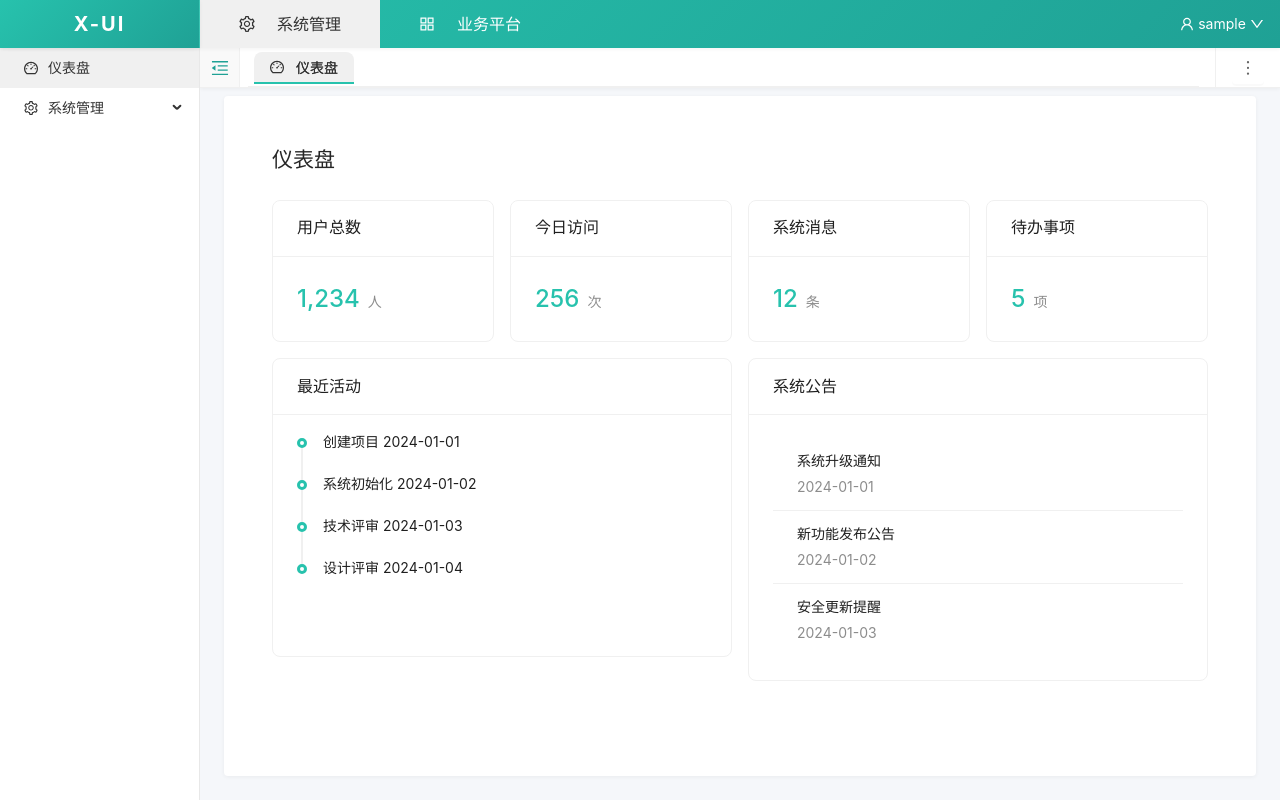
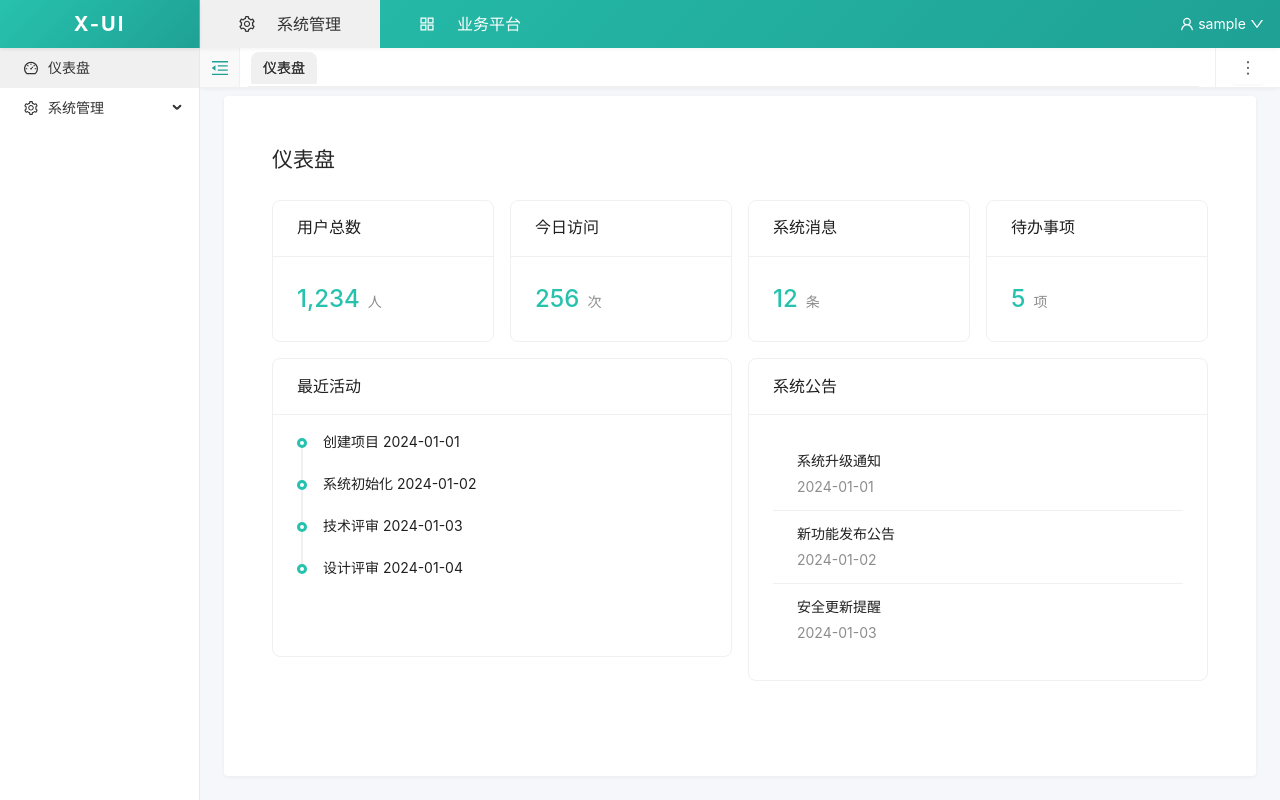
Before and after one commit to songdada1995/x-demo-springboot3, a Vue app in the folder x-ui/: page /dashboard in a window 1280 px wide. Built offline with nearby package versions, Linux system fonts and the light colour scheme; sample sign-in values are in the browser's storage.

Commit message:
feat: 修改样式

```diff
--- a/x-ui/src/components/layout/MainLayout.vue
+++ b/x-ui/src/components/layout/MainLayout.vue
@@ -127,10 +127,7 @@
                 :title="tab.title"
               >
                 <template #tab>
-                  <span>
-                    <component :is="tab.icon" v-if="tab.icon" />
-                    {{ tab.title }}
-                  </span>
+                  <span>{{ tab.title }}</span>
                 </template>
               </a-tab-pane>
             </a-tabs>
@@ -1455,42 +1452,29 @@ const refreshAllTabs = () => {
     height: 100%;
     display: flex;
     align-items: center;
-    padding: 0 4px; /* 添加内边距 */
+    padding: 0 2px; /* 减小内边距 */
   }
 
   .ant-tabs-tab {
-    padding: 0 16px;
+    padding: 0 12px; /* 减小标签内边距 */
     height: 32px;
     line-height: 32px;
     background: transparent;
     border: none;
-    margin: 0 2px; /* 减小标签页之间的间距 */
-    border-radius: 0; /* 移除圆角 */
+    margin: 0 1px; /* 减小标签间距 */
+    border-radius: 0;
     transition: all 0.3s;
     display: flex;
     align-items: center;
-    position: relative; /* 添加相对定位 */
+    position: relative;
 
     &:hover {
       color: #333333;
       background-color: #f0f0f0;
     }
 
-    .anticon {
-      margin-right: 8px;
+    .ant-tabs-tab-btn {
       font-size: 14px;
-    }
-
-    /* 添加底部边框 */
-    &::after {
-      content: '';
-      position: absolute;
-      bottom: 0;
-      left: 0;
-      right: 0;
-      height: 2px;
-      background-color: transparent;
-      transition: all 0.3s;
     }
   }
 
@@ -1501,7 +1485,6 @@ const refreshAllTabs = () => {
       color: #333333;
     }
 
-    /* 激活状态显示底部边框 */
     &::after {
       background-color: #27c2ad;
     }
@@ -1509,10 +1492,10 @@ const refreshAllTabs = () => {
 
   .ant-tabs-tab-remove {
     color: #999;
-    margin-left: 8px;
+    margin-left: 4px;
     transition: all 0.3s;
     font-size: 12px;
-    opacity: 0; /* 默认隐藏关闭按钮 */
+    opacity: 1;
     width: 16px;
     height: 16px;
     display: flex;
@@ -1526,7 +1509,6 @@ const refreshAllTabs = () => {
     }
   }
 
-  /* 鼠标悬停时显示关闭按钮 */
   .ant-tabs-tab:hover .ant-tabs-tab-remove {
     opacity: 1;
   }
```
